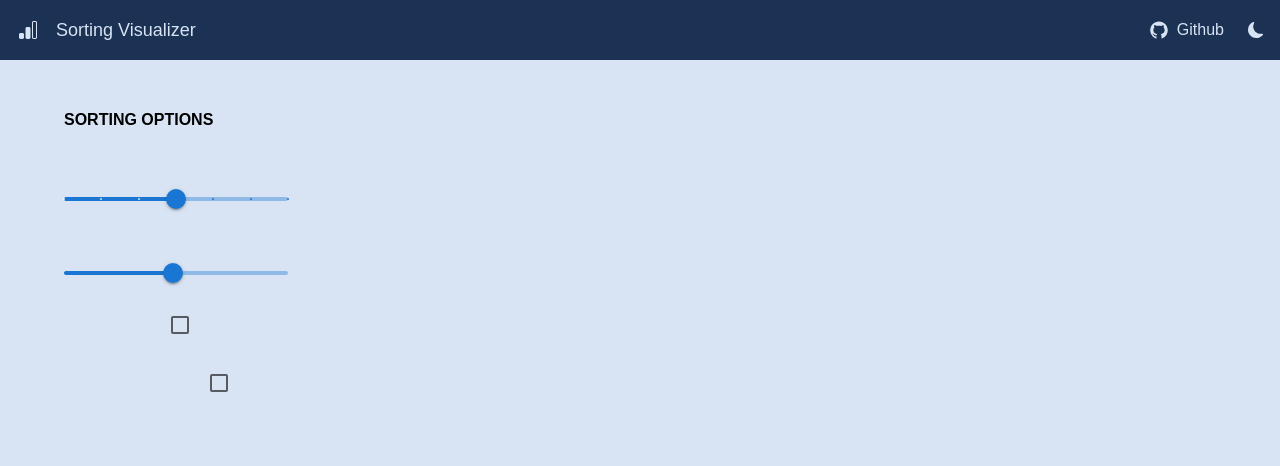
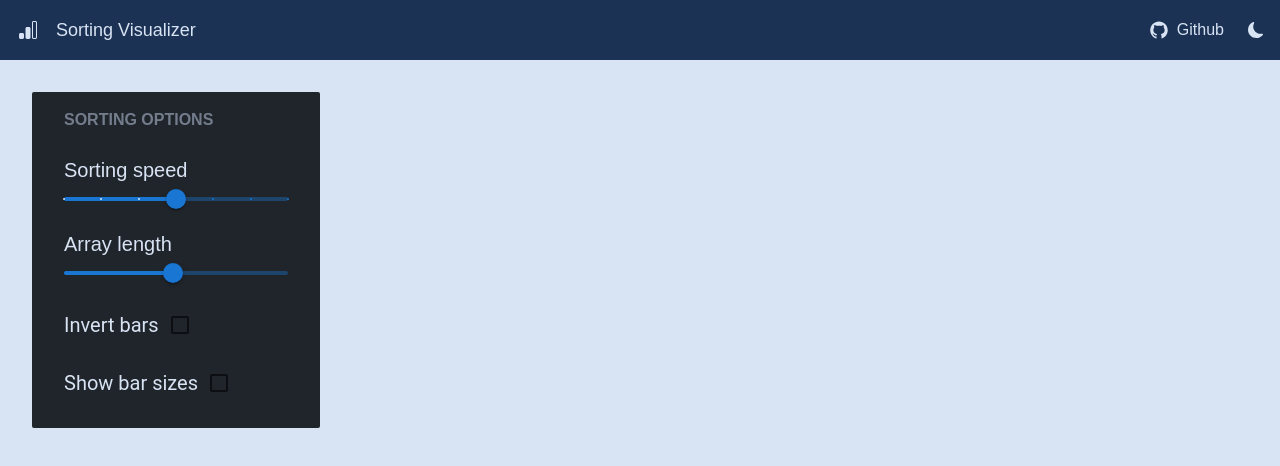
Before and after one commit to ksertas/sorting-visualizer, a React (Create React App) app: page / in a window 1280 px wide. Shown: the top 466 px of the page. Built offline with nearby package versions, Linux system fonts and the light colour scheme.

Commit message:
update extended colors tailwind

```diff
--- a/tailwind.config.js
+++ b/tailwind.config.js
@@ -9,6 +9,10 @@ module.exports = {
         'white': '#D8E3F3',
         'black': '#050F1F',
         'primary-dark': '#1B3255',
+        'primary': '#2F6BC6',
+        'container-dark': '#20252C',
+        'container-dark-hover': '#2B3441',
+        'text-gray': '#737D8C',
       },
     },
   },
```
